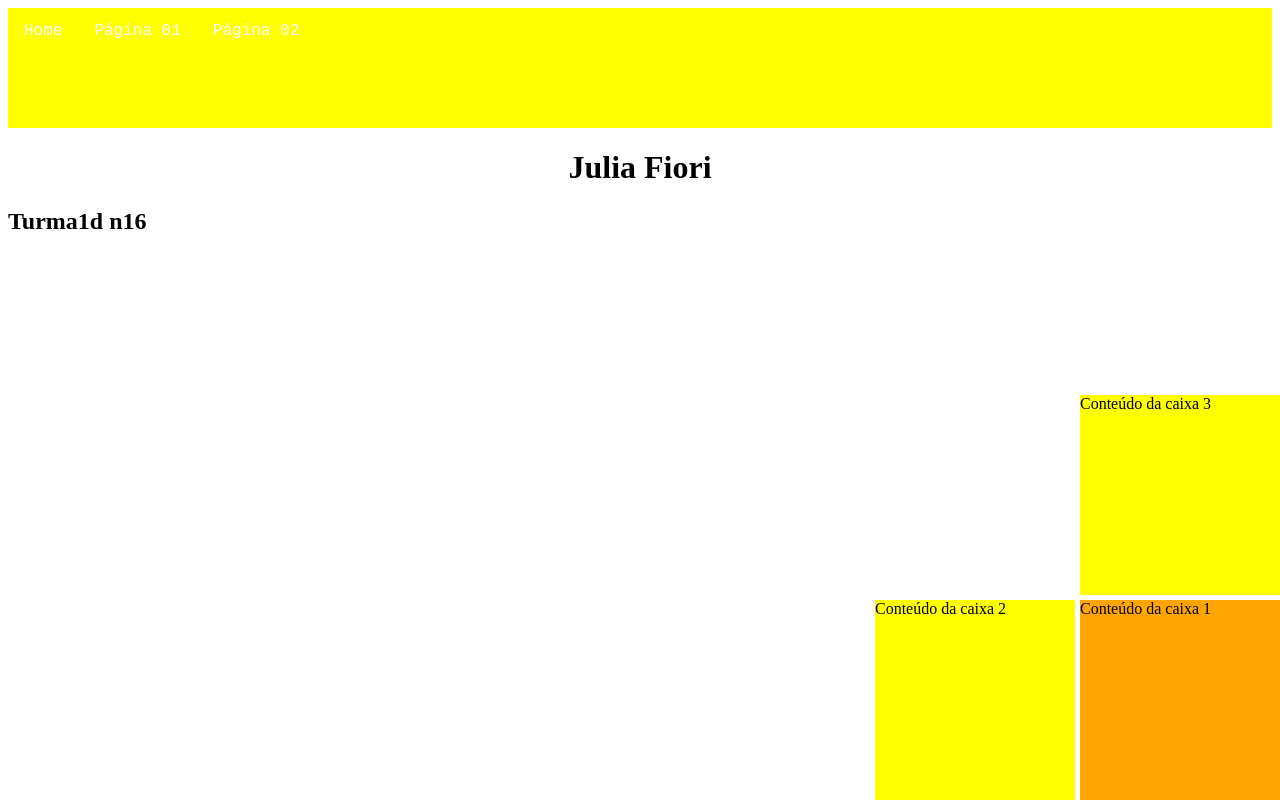
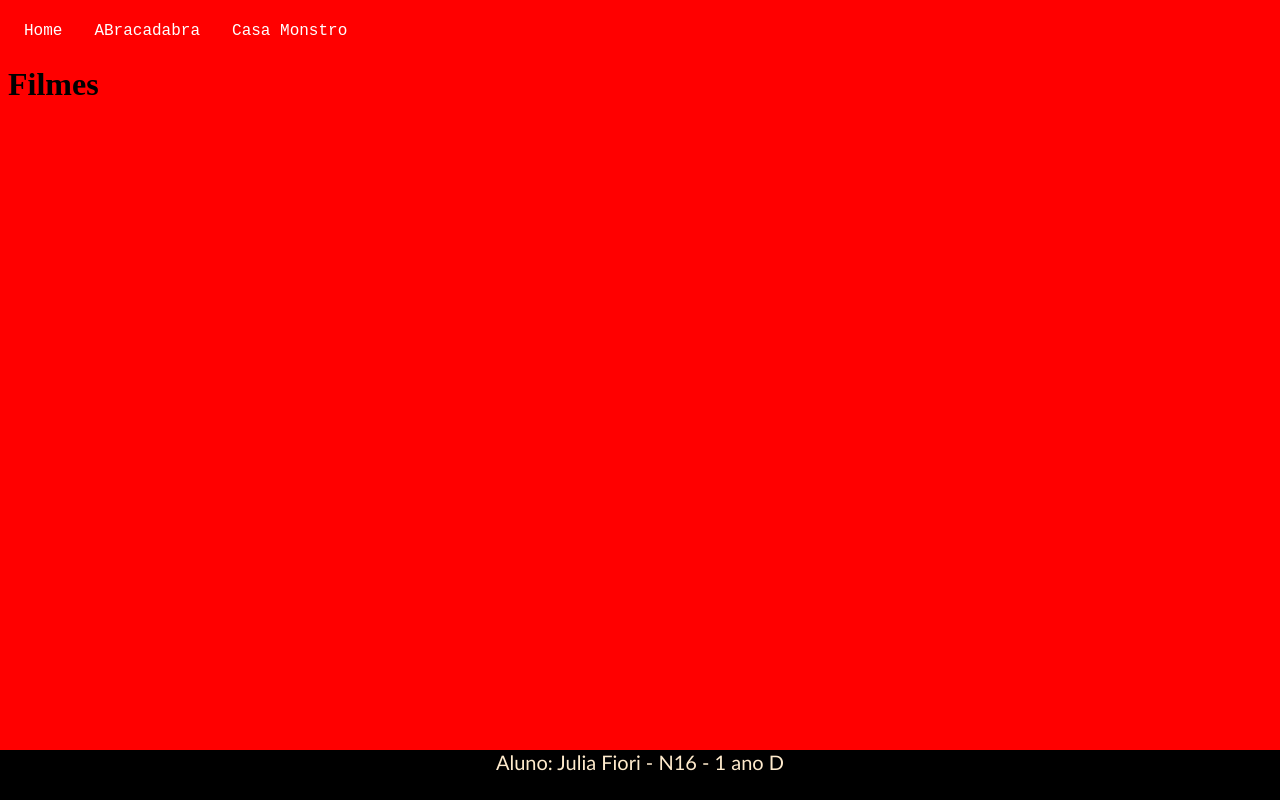
Before and after one commit to JuliaFiori09/primeirod_2t, a plain HTML site: page index.html in a window 1280 px wide. Drawn offline with Linux system fonts and the light colour scheme.

Commit message:
Add files via upload
Aula dia 19-08

```diff
--- a/estilo.css
+++ b/estilo.css
@@ -1,47 +1,33 @@
 body {
-  background: #FFFFFF;
+  background: red;
 }
 h1 {
   text-align: center;
 }
 .caixa1 {
     position: absolute;
-    background: orange;
-    color: black;
-    width: 200px;
-    height: 200px;
+    background: red;
+    color: red;
+    width: 40px;
+    height: 40px;
     right: 0;
-    bottom: 0;
+    top: 0;
 }
 
-.caixa2 {
-    position: absolute;
-    background: yellow;
-    color: black;
-    width: 200px;
-    height: 200px;
-    right: 205px;
-    bottom: 0;
-}
 
-.caixa3 {
-    position: absolute;
-    background: yellow;
-    color: black;
-    width: 200px;
-    height: 200px;
-    right: 0;
-    bottom: 205px;
 }
 .menuPrincipal {
-   position: relative;
-   background: yellow;
+   position: absolute;
+   background: red;
    width: 100%;
-   height: 120px;
+   height: 45px;
    top: 0;
-   color: rgb(255, 255, 255);
+   left: 0;
+   color: red;
+   display: flex;
+   justify-content: start;
+   text-transform: uppercase;
 }
-
 nav ul {
    list-style-type: none;
    margin: 0;
@@ -53,7 +39,7 @@ li {
 }
 li a {
   display: block;
-  color: #FFFFFF;
+  color: white;
   text-align: center;
   padding: 14px 16px;
   text-decoration: none;
@@ -63,19 +49,27 @@ li a:hover {
   background: rgb(163, 224, 216);
   color: black;
 }
-#imagembolo{
+#aviao {
    width: 20%;
 }
-.Caixabolo {
+#aviao:hover{
+   width: 22%;
+}
+
+.rodape {
    position: absolute;
-   top: 50px;
+   bottom: 0;
+   width: 100%;
+   height: 50px;
+   background: black;
+   color: blanchedalmond;
+   display: flex;
+   justify-content: center;
+   font-size: 20px;
    left: 0;
-   width: 90%;
-   height: 150px;
-   background: yellow;
-   margin: 20px;
-   border-color: yellow;
-   border-width: 20px;
-   border-style: solid;
-   padding: 20px;
+   font-family: 'Gill Sans', 'Gill Sans MT', Calibri, 'Trebuchet MS', sans-serif;
 }
+.conteudo {
+   position: absolute;
+   top: 45px;
+}
--- a/index.html
+++ b/index.html
@@ -2,7 +2,7 @@
 <html lang="pt-br" dir="ltr">
   <head>
     <meta charset="utf-8">
-    <title>Bolos</title>
+    <title>Página</title>
     <link rel="stylesheet" href="estilo.css">
   </head>
   <body>
@@ -10,26 +10,23 @@
        <nav>
          <ul>
            <li><a href="index.html">Home</a></li>
-           <li><a href="pagina01.html">Página 01</a></li>
-           <li><a href="pagina02.html">Página 02</a></li>
+           <li><a href="pagina01.html">ABracadabra</a></li>
+           <li><a href="pagina02.html">Casa Monstro</a></li>
          </ul>
        </nav>
     </div>
+    <div class="conteudo">
+    <h1>Filmes</h1>
 
+    <h2></h2>
 
-    <h1>Julia Fiori</h1>
-    <h2>Turma1d n16</h2>
+    </div>
+    <div class="rodape">
+         Aluno: Julia Fiori - N16 - 1 ano D
+    </div>
 
     <div class="caixa1">
-      Conteúdo da caixa 1
-    </div>
 
-    <div class="caixa2">
-      Conteúdo da caixa 2
-    </div>
-
-    <div class="caixa3">
-      Conteúdo da caixa 3
     </div>
 
   </body>
```
Also changed, not shown: pagina01.html (+4 -5 lines), pagina02.html (+2 -7 lines).
